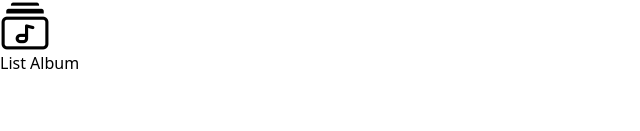
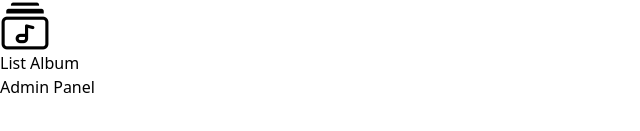
Before and after one commit to Promise-Digitals/Fullstack-Music-Player, a React (Vite) app in the folder music-admin/: page / in a window 1280 px wide. Shown: the part 433-564 px from the top of the page, without its empty margins (0-640 px from the left). Built offline with nearby package versions, Linux system fonts and the light colour scheme.

Commit message:
Navbar section completed

```diff
--- a/music-admin/src/App.jsx
+++ b/music-admin/src/App.jsx
@@ -7,6 +7,7 @@ import AddAlbum from './pages/AddAlbum';
 import ListSong from './pages/ListSong';
 import ListAlbum from './pages/ListAlbum';
 import Sidebar from './components/Sidebar';
+import Navbar from './components/Navbar';
 
 const App = () => {
   return (
@@ -15,6 +16,7 @@ const App = () => {
       <Sidebar />
 
       <div className='flex-1 h-screen overflow-scroll bg-[#f3fff7] '>
+        <Navbar />
         <div className='pt-8 pl-5 sm:pt-12 sm:pl-12'>
           <Routes>
             <Route path='/add-song' element={<AddSong />} />
--- /dev/null
+++ b/music-admin/src/components/Navbar.jsx
@@ -0,0 +1,11 @@
+import React from 'react'
+
+const Navbar = () => {
+    return (
+        <div className='navbar w-full border-b-2 border-gray-800 px-5 sm: px-12 py-4 text-lg'>
+            <p>Admin Panel</p>
+        </div>
+    )
+}
+
+export default Navbar
```
